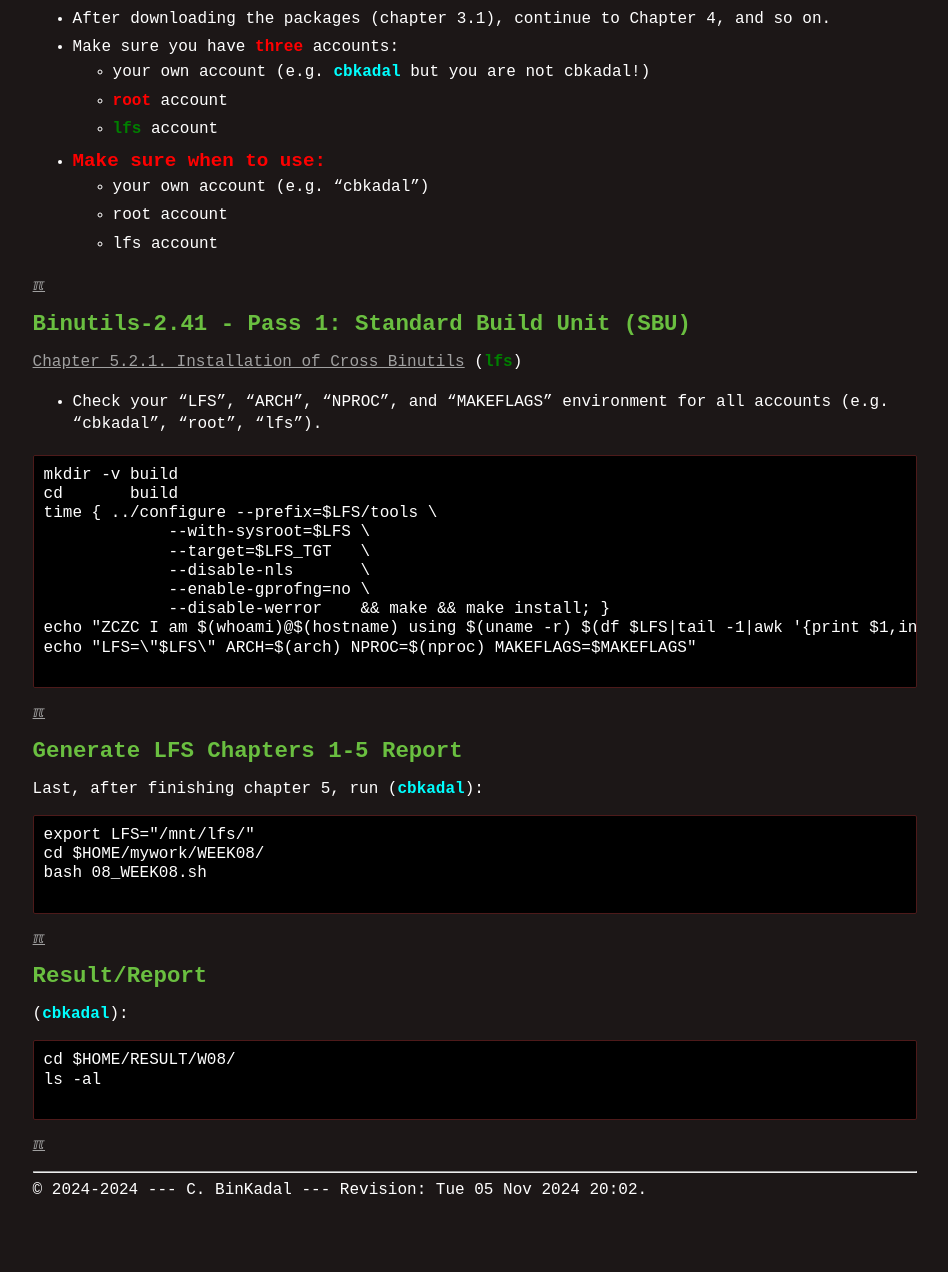
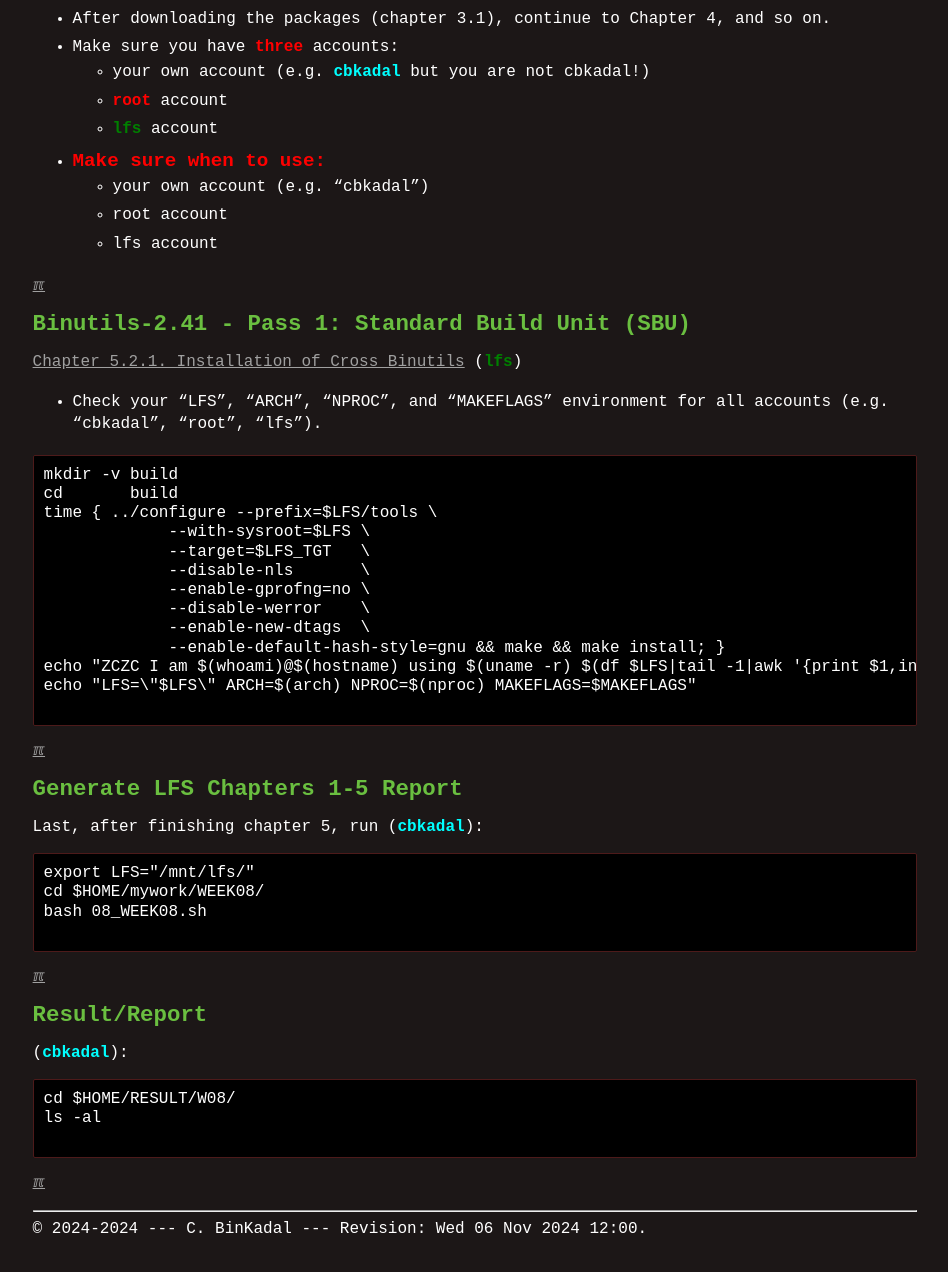
Before and after one commit to os2xx/demOS, a Jekyll site: the page built from W08-03.md, in a window 1280 px wide and 1400 px high, scrolled down 2790 px. Shown: the top 1272 px of the window, without its empty margins (165-1113 px from the left). Built offline with Jekyll 4.4.1, drawn with Linux system fonts in a browser that asks for light colours.

```diff
--- a/W08-03.md
+++ b/W08-03.md
@@ -139,7 +139,9 @@ time { ../configure --prefix=$LFS/tools \
              --target=$LFS_TGT   \
              --disable-nls       \
              --enable-gprofng=no \
-             --disable-werror    && make && make install; }
+             --disable-werror    \
+             --enable-new-dtags  \
+             --enable-default-hash-style=gnu && make && make install; }
 echo "ZCZC I am $(whoami)@$(hostname) using $(uname -r) $(df $LFS|tail -1|awk '{print $1,int($2/1000000)"G"}')"
 echo "LFS=\"$LFS\" ARCH=$(arch) NPROC=$(nproc) MAKEFLAGS=$MAKEFLAGS"
 
--- a/_config.yml
+++ b/_config.yml
@@ -1,5 +1,5 @@
 title: Operating Systems Programming
-version:     "Tue 05 Nov 2024 20:02"
+version:     "Wed 06 Nov 2024 12:00"
 copyright:   "2024-2024"
 description: This is the Operating System course site,
       a GitHub Page, hosted at GitHub.com (thank you!).
```
Also changed, not shown: index.md (+2 -2 lines).
